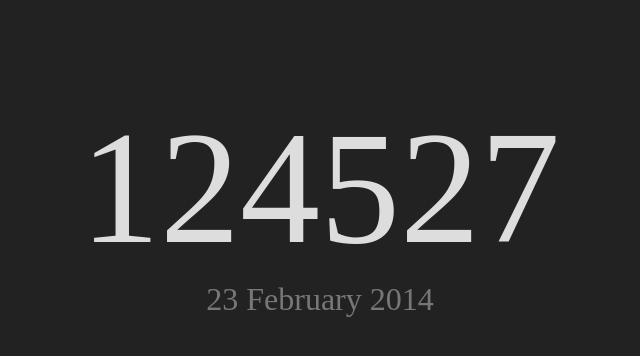
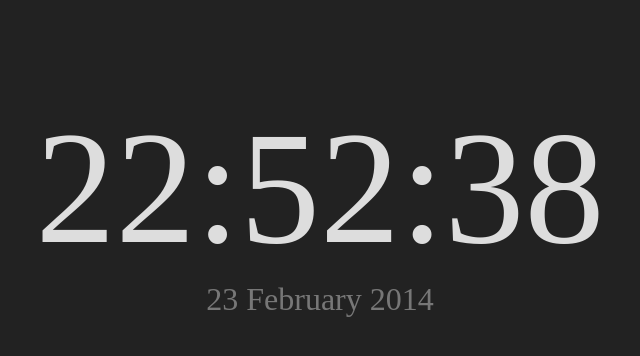
Before and after one commit to omp/tempo, a browser extension: page index.html in a window 1280 px wide. Shown: the whole page, without its empty margins (320-960 px from the left). Drawn offline with Linux system fonts and the light colour scheme.

Commit message:
Implement a working date/time display.

```diff
--- a/index.html
+++ b/index.html
@@ -4,13 +4,15 @@
 		<meta http-equiv="Content-Type" content="text/html;charset=utf-8" />
 		<link rel="stylesheet" type="text/css" href="style.css" />
 		<title>New Tab</title>
+
+		<script src="tempo.js"></script>
 	</head>
 	<body>
 		<div id="time">
-			<p>124527</p>
+			<p id="timeval">&nbsp;</p>
 		</div>
 		<div id="date">
-			<p>23 February 2014</p>
+			<p id="dateval">&nbsp;</p>
 		</div>
 	</body>
 </html>
--- /dev/null
+++ b/tempo.js
@@ -0,0 +1,35 @@
+var months = ["January", "February", "March", "April", "May", "June", "July", "August", "September", "October", "November", "December"];
+
+function padTime(x) {
+	if(x < 10) {
+		return "0" + x;
+	} else {
+		return x;
+	}
+}
+
+function updateTime() {
+	var date = new Date();
+
+	var h = date.getHours();
+	var m = date.getMinutes();
+	var s = date.getSeconds();
+
+	var dd = date.getDate();
+	var dm = date.getMonth();
+	var dy = date.getFullYear();
+
+	var str_t = padTime(h) + ":" + padTime(m) + ":" + padTime(s);
+	var str_d = dd + " " + months[dm] + " " + dy;
+
+	document.getElementById("timeval").innerHTML = str_t;
+	document.getElementById("dateval").innerHTML = str_d;
+}
+
+function startTempo() {
+	updateTime();
+
+	setInterval(updateTime, 1000);
+}
+
+window.onload = startTempo;
```
